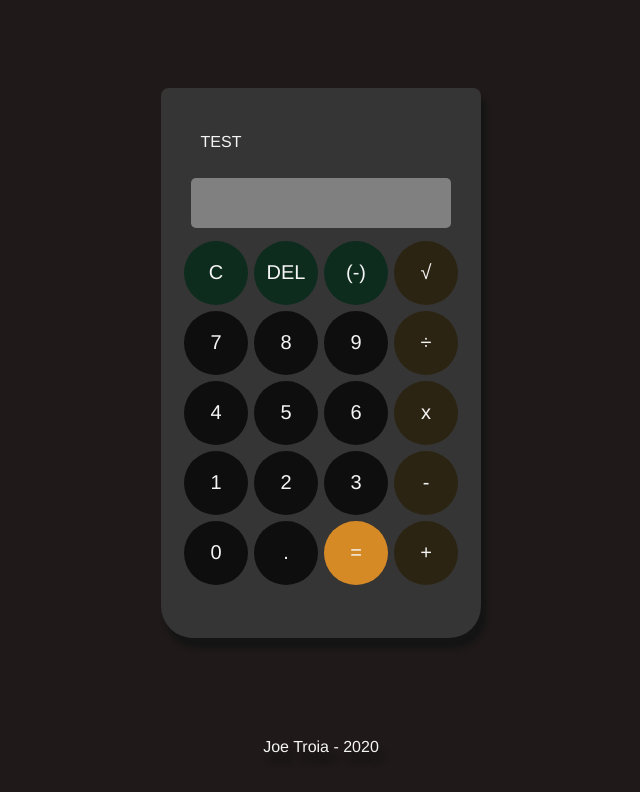
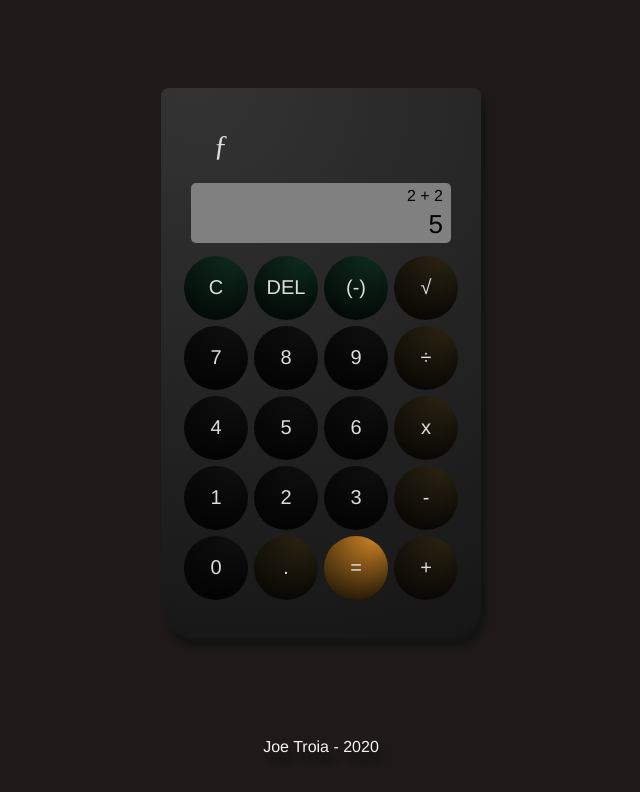
Before and after one commit to dirtydupe/calculator, a plain HTML site: page index.html in a window 1280 px wide. Shown: the whole page, without its empty margins (319-959 px from the left). Drawn offline with Linux system fonts and the light colour scheme.

Commit message:
added more styling, gradient

```diff
--- a/app.js
+++ b/app.js
@@ -1,12 +1,15 @@
-function add(x, y) {
+function add(x, y)
+{
 	return x + y;
 }
 
-function subtract(x, y) {
+function subtract(x, y)
+{
 	return x - y;
 }
 
-function sum(lst) {
+function sum(lst)
+{
 	let sum = 0;
 
 	for(let i = 0; i < lst.length; i++)
@@ -15,7 +18,8 @@ function sum(lst) {
 	return sum;
 }
 
-function multiply(lst) {
+function multiply(lst)
+{
 	let product = 1;
 
 	for(let i = 0; i < lst.length; i++)
@@ -24,14 +28,16 @@ function multiply(lst) {
 	return product;
 }
 
-function divide(x, y) {
+function divide(x, y)
+{
     if(y === 0)
         return "NOPE!";
 
     return x / y;
 }
 
-function power(x, n) {
+function power(x, n)
+{
 	let product = 1;
 
 	for(let i = 0; i < n; i++)
@@ -40,7 +46,8 @@ function power(x, n) {
 	return product;
 }
 
-function factorial(n) {
+function factorial(n)
+{
 	let seq = [1];
 
 	for(let i = 1; i < n; i++)
@@ -49,14 +56,16 @@ function factorial(n) {
 	return seq[seq.length - 1];
 }
 
-function sqrt(x) {
+function sqrt(x)
+{
     if(x < 0)
         return "ERROR";
 
     return sqrt(x);
 }
 
-function operate(x, op, y) {
+function operate(x, op, y)
+{
     if(op === '+')
         return add(x, y);
 
@@ -73,7 +82,8 @@ function operate(x, op, y) {
         return sqrt(x);
 }
 
-function buildKeyGrid() {
+function buildKeyGrid()
+{
     let buttonLabels = ['C', 'DEL', '(-)', String.fromCharCode(0x221A), '7', '8', '9',
                         String.fromCharCode(247), '4', '5', '6', 'x', '1', '2', '3',
                         '-', '0', '.', '=', '+'];
@@ -86,16 +96,28 @@ function buildKeyGrid() {
 
         if(i === 18)
             keyCell.style.setProperty('--rgb', '214, 138, 38');
+
         else if(i === 0 ||i === 1 || i === 2)
             keyCell.style.setProperty('--rgb', '13, 44, 30');
-        else if(i === 3 ||i === 7 || i === 11 || i === 15 || i === 19 ||
+
+        else if(i === 3 ||i === 7 || i === 11 || i === 15 || i === 17 || i === 19 ||
                 i === 21 || i === 22 || i === 23)
             keyCell.style.setProperty('--rgb', '44, 36, 18');
+
         else
             keyCell.style.setProperty('--rgb', '14, 14, 14');
+
+        keyCell.addEventListener('click', () => {
+            display
+        });
 
         keyGrid.appendChild(keyCell);
     }
 }
 
+function display()
+{
+    // TODO
+}
+
 buildKeyGrid();
--- a/index.html
+++ b/index.html
@@ -6,8 +6,11 @@
     <center>
         <body>
             <div class="container">
-                <div class="top">TEST</div>
-                <div class="display"></div>
+                <div class="top">&#x192</div>
+                <div class="display">
+                    <div class="displayTop">2 + 2</div>
+                    <div class="displayBottom">5</div>
+                </div>
                 <div class="keys" id="keyGrid"></div>
             </div>
         </body>
--- a/style.css
+++ b/style.css
@@ -5,20 +5,22 @@
 
 .container {
     background-color: rgb(53, 53, 53);
+    background: -webkit-gradient(radial, 10% 0, 0, 50% 0, 1020, from(rgba(53, 53, 53, 0.95)), to(#000));
     height: 550px;
     width: 320px;
     border-bottom-left-radius: 32px;
     border-bottom-right-radius: 32px;
     border-top-left-radius: 8px;
     border-top-right-radius: 8px;
-    box-shadow: 5px 10px 5px #141414 ;
+    box-shadow: 5px 10px 5px #141414;
 }
 
 .top {
     height: 45px;
-    color: whitesmoke;
-    font-family: helvetica;
-    padding: 45px 200px 0px 0px;
+    color: rgb(219, 219, 219);
+    font-size: 30px;
+   /* font-family: helvetica;*/
+    padding: 40px 200px 10px 0px;
 }
 
 #keyGrid {
@@ -30,29 +32,45 @@
     font-size: 20px;
     width: 280px;
     text-align: center;
+    background-color: transparent;
 }
 
 .keyCell {
     background-color: rgb(var(--rgb));
-    color: whitesmoke;
+    color: rgb(221, 221, 221);
     border: transparent;
     border-radius: 50%;
     padding: 20px 0px 0px 0px;
     margin: 3px 3px 3px 3px;
+    background: -webkit-gradient(radial, 80% 0, 0, 50% 0, 80, from(rgba(var(--rgb), 0.95)), to(#000));
+
 }
 
 .keyCell:hover {
-    filter: brightness(60%);
+    filter: brightness(150%);
 }
 
 .display {
-   /* color: rgb(13, 44, 30)*/
     background-color: gray;
     border: transparent;
     border-radius: 5px;
     margin: 0px 0px 10px 0px;
-    height: 50px;
+    height: 60px;
     width: 260px;
+}
+
+.displayTop {
+    font-size: 16px;
+    text-align: right;
+    padding: 4px 8px 0px 0px;
+    font-family: helvetica;
+}
+
+.displayBottom {
+    font-size: 26px;
+    text-align: right;
+    padding: 4px 8px 3px 0px;
+    font-family: helvetica;
 }
 
 #foot {
```
